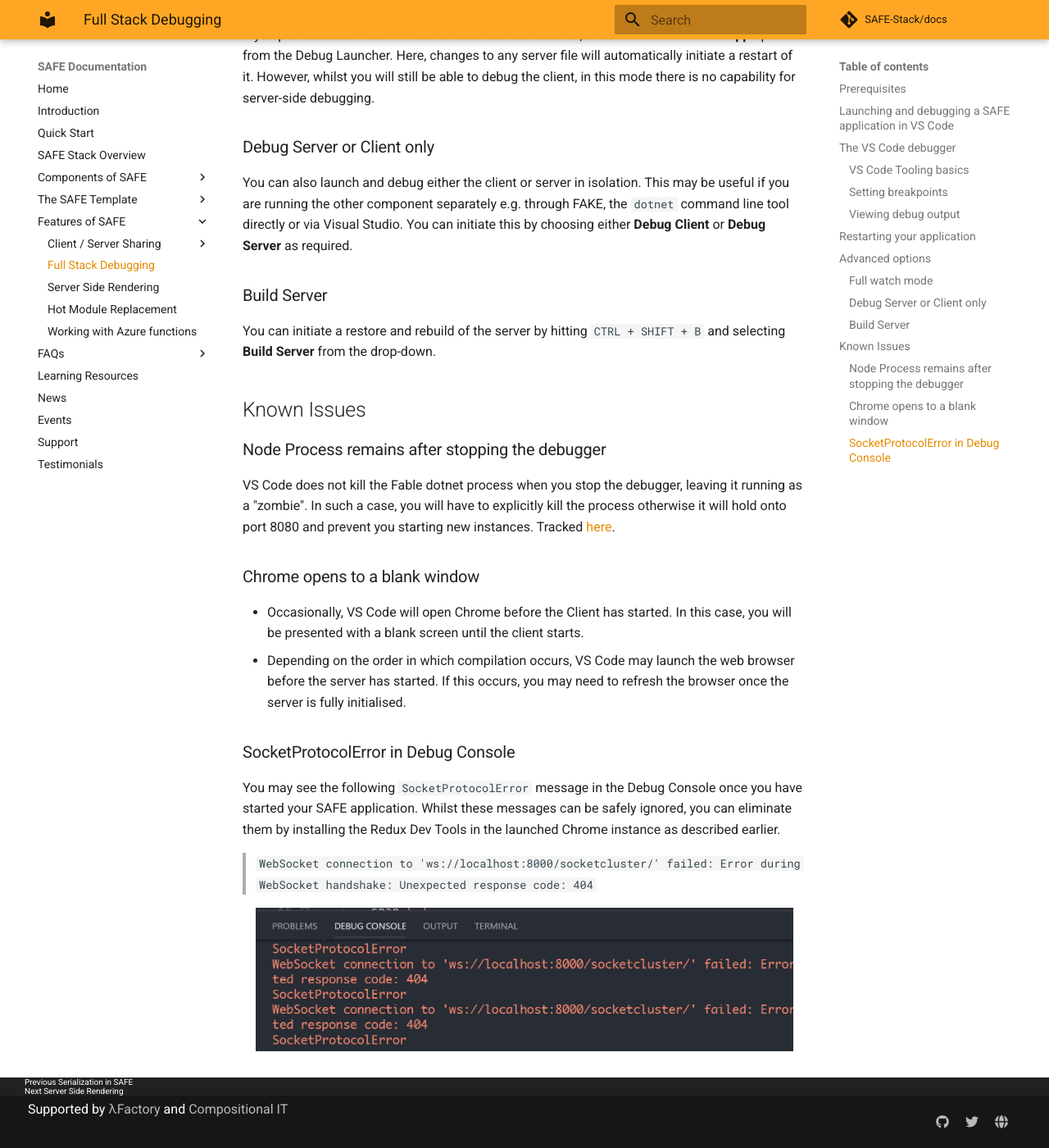
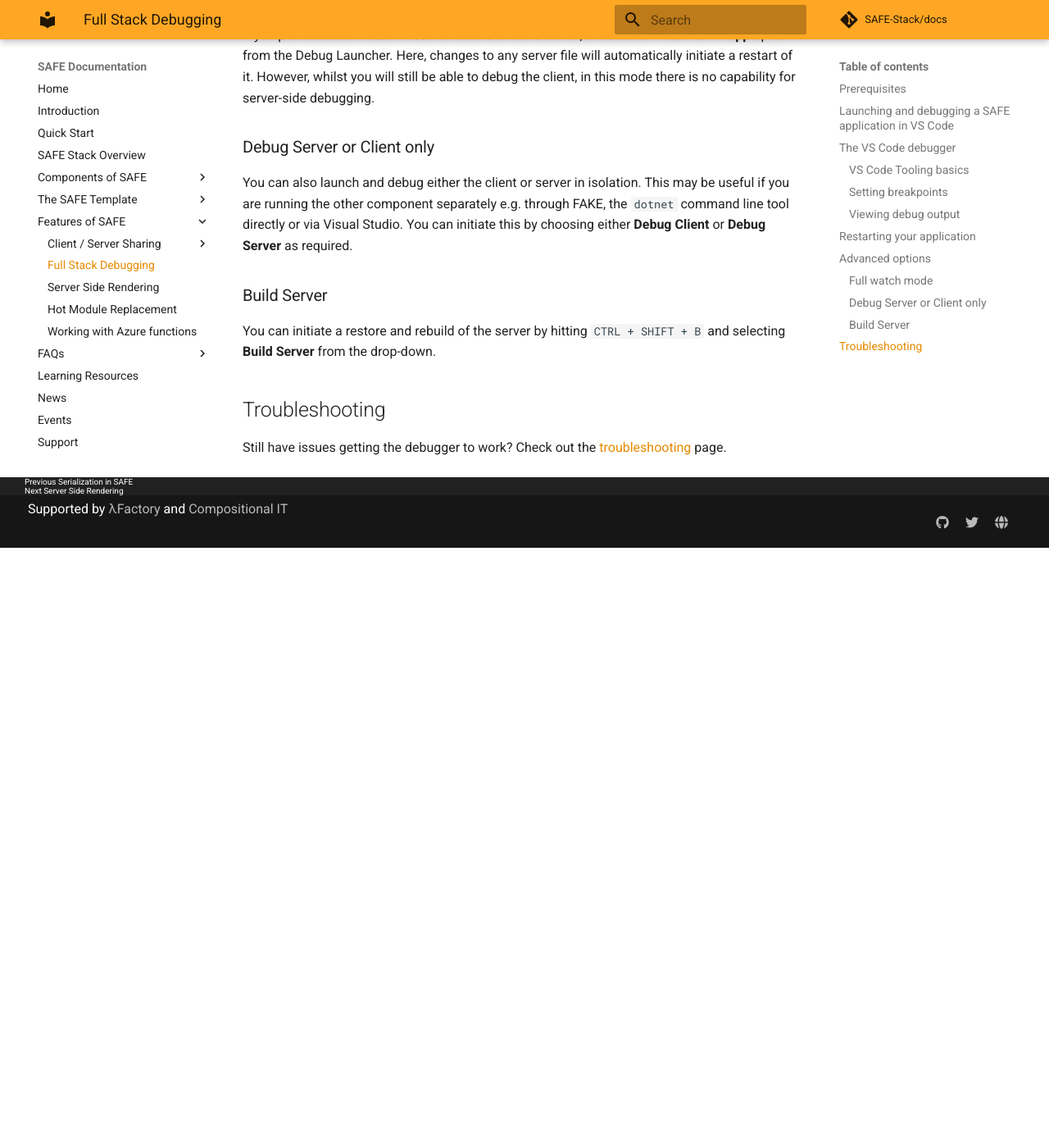
Before and after one commit to SAFE-Stack/docs, an MkDocs documentation site: the page built from docs/feature-debugging.md, in a window 1280 px wide and 1400 px high, scrolled down 3864 px. Shown: the whole window at 82% size. Built offline with MkDocs 1.6.1 and Material for MkDocs 9.7.7, drawn with Linux system fonts in a browser that asks for light colours; comment, search, counter and statistics services are not loaded; after the commit the page ends 4532 px from its top, so only the background shows below that.

Commit message:
Created a dedicated troubleshooting page.

```diff
--- /dev/null
+++ b/docs/faq-troubleshooting.md
@@ -0,0 +1,20 @@
+## Getting Started
+### FAKE cannot be found
+If you fail to execute `fake` from command line after installing it as a global tool, you might need to add it to your `PATH` manually: (e.g. `export PATH="$HOME/.dotnet/tools:$PATH"` on unix) - [related GitHub issue](https://github.com/dotnet/cli/issues/9321)
+
+## Diagnostics
+### SocketProtocolError in Debug Console
+You may see the following `SocketProtocolError` message in the Debug Console once you have started your SAFE application. Whilst these messages can be safely ignored, you can eliminate them by installing the Redux Dev Tools in the launched Chrome instance as described earlier.
+
+> `WebSocket connection to 'ws://localhost:8000/socketcluster/' failed: Error during WebSocket handshake: Unexpected response code: 404`
+
+<center><img src="../img/feature-debugging-5.png" style="height: 175px;"/></center>
+
+## Debugging in VS Code
+### Node Process remains after stopping the debugger
+VS Code does not kill the Fable dotnet process when you stop the debugger, leaving it running as a "zombie". In such a case, you will have to explicitly kill the process otherwise it will hold onto
+port 8080 and prevent you starting new instances. Tracked [here](https://github.com/SAFE-Stack/SAFE-template/issues/191).
+
+### Chrome opens to a blank window
+* Occasionally, VS Code will open Chrome before the Client has started. In this case, you will be presented with a blank screen until the client starts.
+* Depending on the order in which compilation occurs, VS Code may launch the web browser before the server has started. If this occurs, you may need to refresh the browser once the server is fully initialised.
--- a/docs/feature-debugging.md
+++ b/docs/feature-debugging.md
@@ -81,19 +81,5 @@
 ### Build Server
 You can initiate a restore and rebuild of the server by hitting `CTRL + SHIFT + B` and selecting **Build Server** from the drop-down.
 
-## Known Issues
-
-### Node Process remains after stopping the debugger
-VS Code does not kill the Fable dotnet process when you stop the debugger, leaving it running as a "zombie". In such a case, you will have to explicitly kill the process otherwise it will hold onto
-port 8080 and prevent you starting new instances. Tracked [here](https://github.com/SAFE-Stack/SAFE-template/issues/191).
-
-### Chrome opens to a blank window
-* Occasionally, VS Code will open Chrome before the Client has started. In this case, you will be presented with a blank screen until the client starts.
-* Depending on the order in which compilation occurs, VS Code may launch the web browser before the server has started. If this occurs, you may need to refresh the browser once the server is fully initialised.
-
-### SocketProtocolError in Debug Console
-You may see the following `SocketProtocolError` message in the Debug Console once you have started your SAFE application. Whilst these messages can be safely ignored, you can eliminate them by installing the Redux Dev Tools in the launched Chrome instance as described earlier.
-
-> `WebSocket connection to 'ws://localhost:8000/socketcluster/' failed: Error during WebSocket handshake: Unexpected response code: 404`
-
-<center><img src="../img/feature-debugging-5.png" style="height: 175px;"/></center>
+## Troubleshooting
+Still have issues getting the debugger to work? Check out the [troubleshooting](faq-troubleshooting.md) page.
--- a/mkdocs.yml
+++ b/mkdocs.yml
@@ -56,6 +56,7 @@
 - FAQs:
   - Choosing your web server : 'faq-server.md'
   - Moving from dev to prod : 'faq-build.md'
+  - Troubleshooting : 'faq-troubleshooting.md'
 - Learning Resources: 'learning.md'
 - News: 'news.md'
 - Events: 'events.md'
```
Also changed, not shown: docs/quickstart.md (+1 -2 lines).
